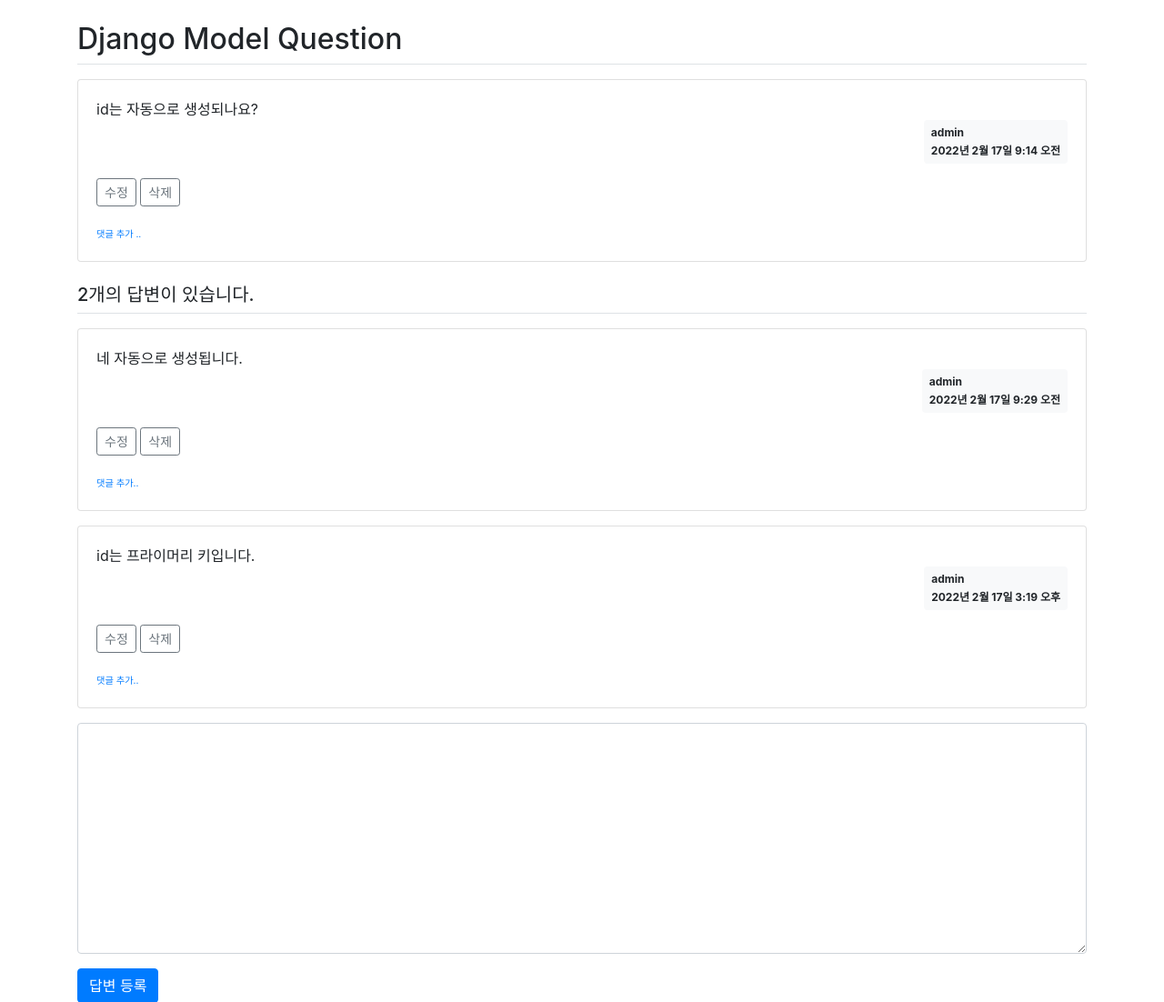
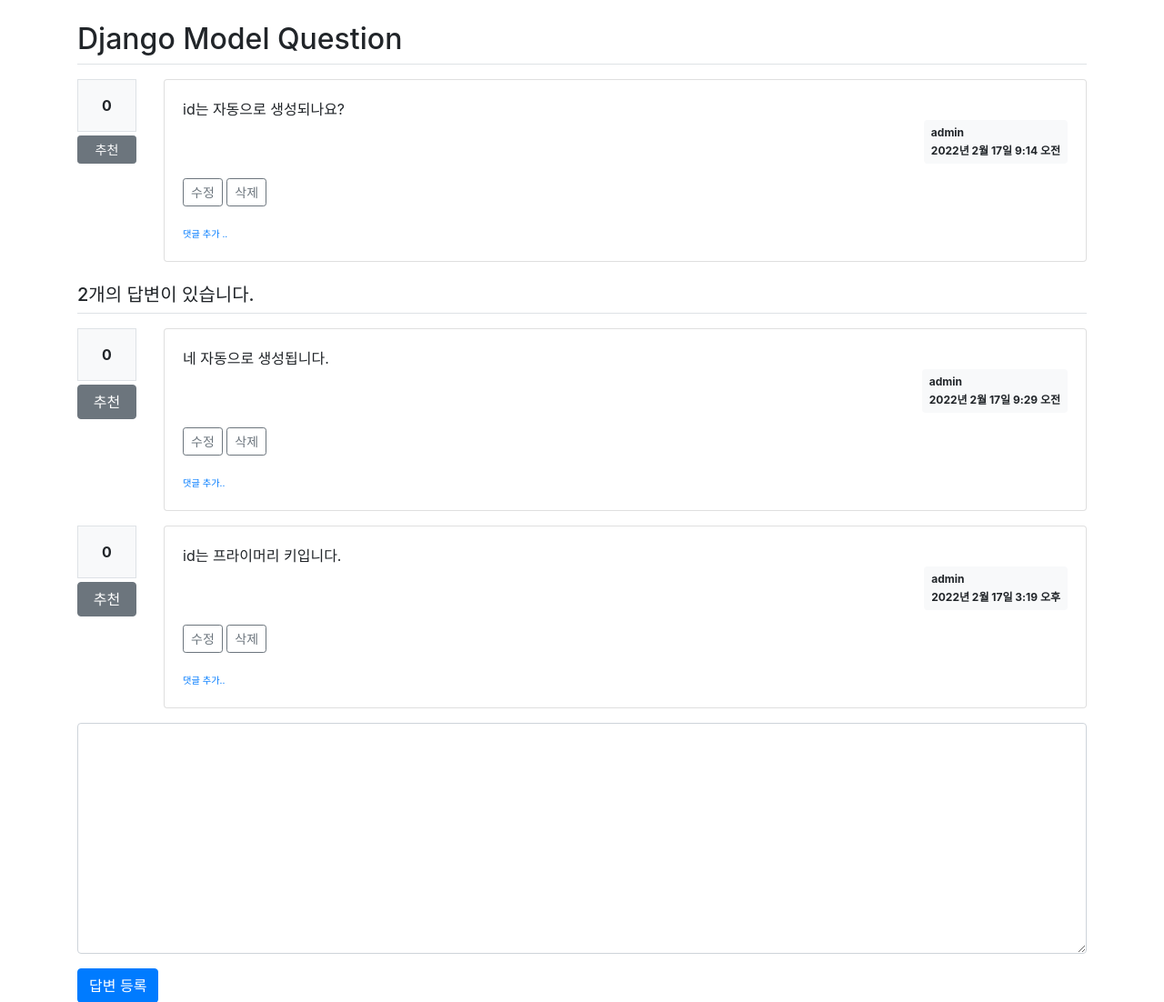
Before and after one commit to kyoDaddy/python-jump-to-django-clone-coding, a Django app: page /pybo/answer/create/2/ in a window 1280 px wide. Shown: the part 57-1159 px from the top of the page at 91% size. Run offline with Django 4.2, Linux system fonts and the light colour scheme; a user stored in the database is signed in; data comes from the database, SQL or seed files in the repository; both versions use the stored data as it was after the commit; some libraries are stand-ins or nearby versions.

Commit message:
추천 기능 클론코딩

```diff
--- a/pybo/models.py
+++ b/pybo/models.py
@@ -5,23 +5,28 @@ from django.contrib.auth.models import User
 class Question(models.Model):
     # User 모델을 ForeignKey로 적용하여 선언
     # on_delete=models.CSCADE (계정이 삭제되면 계정과 연결된 Question 모델 데이터를 모두 삭제하라는 의미)
-    author = models.ForeignKey(User, on_delete=models.CASCADE, null=True)
+    # related_name='' (특정 사용자가 작성한 질문을 얻기 위해서는 som_user.author_question.all() 처럼 사용할 수 있다.)
+    author = models.ForeignKey(User, on_delete=models.CASCADE, null=True,
+                               related_name='author_question')
     subject = models.CharField(max_length=200)
     content = models.TextField()
     create_date = models.DateTimeField()
     # null=True 시 어떤 조건으로든 값을 비워둘 수 있음 form.is_valid 검사시 값이 없어도 됨
     modify_date = models.DateTimeField(null=True, blank=True)
+    # 하나의 질문에 여러명이 추천가능, 한명이 여러 개의 질문에 추천 가능하므로 N:N 관계임 (manyToMany)
+    voter = models.ManyToManyField(User, related_name='vote_question')
 
     def __str__(self):
         return self.subject
 
 
 class Answer(models.Model):
-    author = models.ForeignKey(User, on_delete=models.CASCADE, null=True)
+    author = models.ForeignKey(User, on_delete=models.CASCADE, null=True, related_name='author_answer')
     question = models.ForeignKey(Question, on_delete=models.CASCADE)
     content = models.TextField()
     create_date = models.DateTimeField()
     modify_date = models.DateTimeField(null=True, blank=True)
+    voter = models.ManyToManyField(User, related_name='voter_answer')
 
 
 class Comment(models.Model):
--- a/pybo/urls.py
+++ b/pybo/urls.py
@@ -1,5 +1,5 @@
 from django.urls import path
-from .views import base_views, question_views, answer_views, comment_views
+from .views import base_views, question_views, answer_views, comment_views, vote_views
 
 
 # 네임스페이스 추가
@@ -30,5 +30,9 @@ urlpatterns = [
     path('comment/modify/answer/<int:comment_id>', comment_views.comment_modify_answer, name='comment_modify_answer'),
     path('comment/delete/answer/<int:comment_id>', comment_views.comment_delete_answer, name='comment_delete_answer'),
 
+    # vote_views/py
+    path('vote/question/<int:question_id>', vote_views.vote_question, name='vote_question'),
+    path('vote/answer/<int:answer_id>', vote_views.vote_answer, name='vote_answer'),
+
 
 ]
--- a/templates/pybo/question_detail.html
+++ b/templates/pybo/question_detail.html
@@ -2,8 +2,26 @@
 
 {% block content %}
 <div class="container my-3">
+    <!-- 사용자 오류 표시 -->
+    {% if messages %}
+    <div class="alert alert-danger my-3" role="alert">
+    {% for message in messages %}
+        <strong>{{ message.tags }}</strong>
+        <ul><li>{{ message.message }}</li></ul>
+    {% endfor %}
+    </div>
+    {% endif %}
     <h2 class="border-bottom py-2">{{ question.subject }}</h2>
-    <div class="card my-3" >
+    <div class="row my-3">
+        <!-- 추천 영역 -->
+        <div class="col-1">
+            <div class="bg-light text-center p-3 border font-weight-bolder mb-1">{{ question.voter.count }}</div>
+            <a href="#" data-uri="{% url 'pybo:vote_question' question.id %}"
+                class="recommend btn btn-sm btn-secondary btn-block my-1">추천</a>
+        </div>
+        <!-- 질문 영역 -->
+        <div class="col-11">
+            <div class="card" >
                 <div class="card-body">
                     <div class="card-text" style="white-space: pre-line;">{{ question.content }}</div>
                     <div class="d-flex justify-content-end">
@@ -57,11 +75,20 @@
                     <!-- 질문 댓글 End -->
                 </div>
             </div>
-    <h5 class="border-bottom my-3 py-2">
-        {{ question.answer_set.count }}개의 답변이 있습니다.
-    </h5>
+        </div>
+    </div>
+    <h5 class="border-bottom my-3 py-2">{{ question.answer_set.count }}개의 답변이 있습니다.</h5>
     {% for answer in question.answer_set.all %}
-    <div class="card my-3">
+    <div class="row my-3">
+        <!-- 추천 영역 -->
+        <div class="col-1">
+            <div class="bg-light text-center p-3 border font-weight-bolder mb-1">{{ answer.voter.count }}</div>
+            <a href="#" data-uri="{% url 'pybo:vote_answer' answer.id %}"
+                class="recommend btn btn-secondary btn-block my-1">추천</a>
+        </div>
+        <!-- 답변 영역 -->
+        <div class="col-11">
+            <div class="card">
                 <div class="card-body">
                     <div class="card-text" style="white-space: pre-line;">{{ answer.content }}</div>
                     <div class="d-flex justify-content-end">
@@ -110,6 +137,8 @@
                     </div>
                 </div>
             </div>
+        </div>
+    </div>
     {% endfor %}
 
 <form action="{% url 'pybo:answer_create' question.id %}" method="post" class="my-3">
@@ -147,6 +176,11 @@ $(document).ready(function(){
             location.href = $(this).data('uri');
         }
     });
+    $(".recommend").on('click', function () {
+        if(confirm("정말로 추천하시겠습니까?")) {
+            location.href = $(this).data('uri');
+        }
+    })
 });
 </script>
 
--- a/templates/pybo/question_list.html
+++ b/templates/pybo/question_list.html
@@ -9,6 +9,7 @@
         <thead>
         <tr class="text-center thead-dark">
             <th>번호</th>
+            <th>추천</th>
             <th style="width: 50%">제목</th>
             <th>글쓴이</th>
             <th>작성일시</th>
@@ -21,6 +22,11 @@
             <tr class="text-center">
                 <!-- 일련번호 = 전체 게시물 개수 - 시작 인덱스 - 현재 인덱스 + 1 -->
                 <td>{{ question_list.paginator.count|sub:question_list.start_index|sub:forloop.counter0|add:1 }}</td>
+                <td>
+                    {% if question.voter.all.count > 0 %}
+                    <span class="badge badge-warning px-2 py-1">{{ question.voter.all.count }}</span>
+                    {% endif %}
+                </td>
                 <td class="text-left"><!-- url 별칭 사용 -->
                     <a href="{% url 'pybo:detail' question.id %}" id="{{ forloop.counter }}">{{ question.subject }}</a>
                     <!-- 답변 수 노출 -->
```
Also changed, not shown: pybo/views/vote_views.py (added, +34 -0 lines), db.sqlite3, pybo/migrations/0006_answer_voter_question_voter_alter_answer_author_and_more.py (added). Lines whose indentation alone changed are shown as unchanged.
